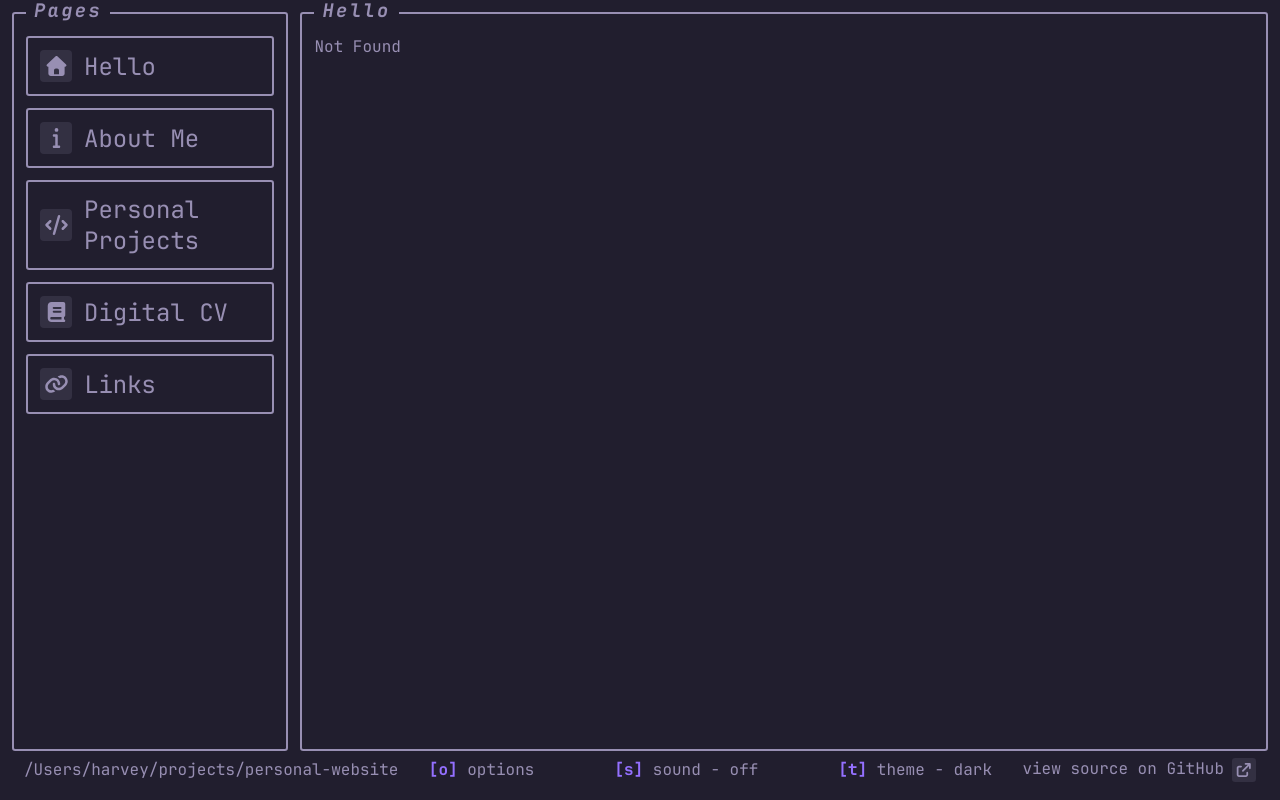
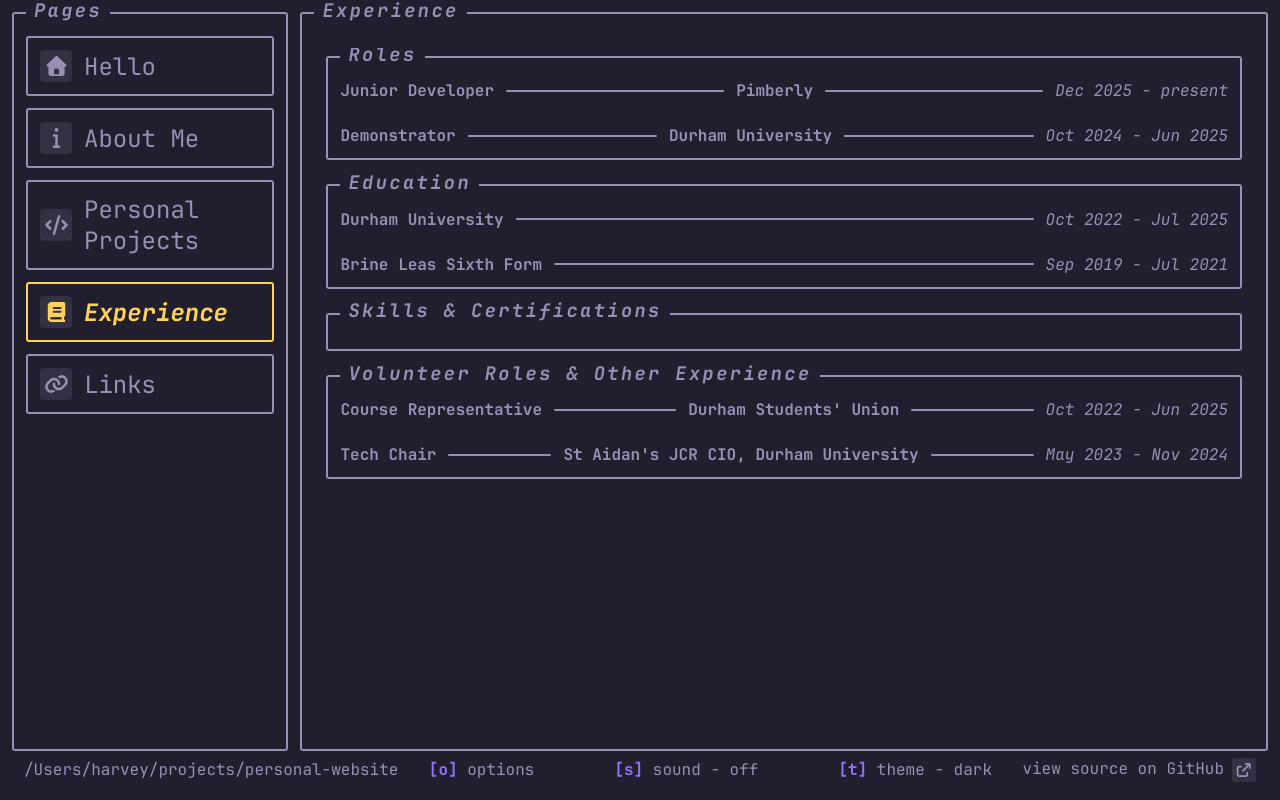
Before and after one commit to harveybalaam/personal-website, a React (Vite) app: page /experience in a window 1280 px wide. Before the commit this address had no page. Built offline with nearby package versions, Linux system fonts and the light colour scheme.

Commit message:
fix: rename cv page to experience

```diff
--- a/src/pages/DigitalCV/Experience/index.tsx
+++ b/src/pages/Experience/Section/index.tsx
@@ -1,15 +1,15 @@
-interface ExperienceProps extends React.PropsWithChildren {
+interface SectionProps extends React.PropsWithChildren {
   date: string;
   location: string;
   role?: string;
 }
 
-export default function Experience({
+export default function Section({
   date,
   children,
   location,
   role,
-}: ExperienceProps) {
+}: SectionProps) {
   return (
     <div>
       <div className="header">
--- a/src/pages/DigitalCV/index.tsx
+++ b/src/pages/Experience/index.tsx
@@ -1,38 +1,38 @@
 import Container from "../../components/Container";
-import Experience from "./Experience";
-import "./DigitalCV.css";
+import Section from "./Section";
+import "./Experience.css";
 
-export default function DigitalCV() {
+export default function Experience() {
   return (
     <div className="cv-content-wrapper">
       <div className="cv-content">
         <div className="cv-content-row">
-          <Container title="Experience">
+          <Container title="Roles">
             <div className="cv-content-section">
-              <Experience
+              <Section
                 date="Dec 2025 - present"
                 location="Pimberly"
                 role="Junior Developer"
-              ></Experience>
-              <Experience
+              ></Section>
+              <Section
                 date="Oct 2024 - Jun 2025"
                 location="Durham University"
                 role="Demonstrator"
-              ></Experience>
+              ></Section>
             </div>
           </Container>
         </div>
         <div className="cv-content-row">
           <Container title="Education">
             <div className="cv-content-section">
-              <Experience
+              <Section
                 date="Oct 2022 - Jul 2025"
                 location="Durham University"
-              ></Experience>
-              <Experience
+              ></Section>
+              <Section
                 date="Sep 2019 - Jul 2021"
                 location="Brine Leas Sixth Form"
-              ></Experience>
+              ></Section>
             </div>
           </Container>
           <Container title="Skills & Certifications">
@@ -42,16 +42,16 @@ export default function DigitalCV() {
         <div className="cv-content-row">
           <Container title="Volunteer Roles & Other Experience">
             <div className="cv-content-section">
-              <Experience
+              <Section
                 date="Oct 2022 - Jun 2025"
                 location="Durham Students' Union"
                 role="Course Representative"
-              ></Experience>
-              <Experience
+              ></Section>
+              <Section
                 date="May 2023 - Nov 2024"
                 location="St Aidan's JCR CIO, Durham University"
                 role="Tech Chair"
-              ></Experience>
+              ></Section>
             </div>
           </Container>
         </div>
--- a/src/routeTree.gen.ts
+++ b/src/routeTree.gen.ts
@@ -11,7 +11,7 @@
 import { Route as rootRouteImport } from './routes/__root'
 import { Route as ProjectsRouteImport } from './routes/projects'
 import { Route as LinksRouteImport } from './routes/links'
-import { Route as DigitalCvRouteImport } from './routes/digital-cv'
+import { Route as ExperienceRouteImport } from './routes/experience'
 import { Route as AboutRouteImport } from './routes/about'
 import { Route as IndexRouteImport } from './routes/index'
 
@@ -25,9 +25,9 @@ const LinksRoute = LinksRouteImport.update({
   path: '/links',
   getParentRoute: () => rootRouteImport,
 } as any)
-const DigitalCvRoute = DigitalCvRouteImport.update({
-  id: '/digital-cv',
-  path: '/digital-cv',
+const ExperienceRoute = ExperienceRouteImport.update({
+  id: '/experience',
+  path: '/experience',
   getParentRoute: () => rootRouteImport,
 } as any)
 const AboutRoute = AboutRouteImport.update({
@@ -44,14 +44,14 @@ const IndexRoute = IndexRouteImport.update({
 export interface FileRoutesByFullPath {
   '/': typeof IndexRoute
   '/about': typeof AboutRoute
-  '/digital-cv': typeof DigitalCvRoute
+  '/experience': typeof ExperienceRoute
   '/links': typeof LinksRoute
   '/projects': typeof ProjectsRoute
 }
 export interface FileRoutesByTo {
   '/': typeof IndexRoute
   '/about': typeof AboutRoute
-  '/digital-cv': typeof DigitalCvRoute
+  '/experience': typeof ExperienceRoute
   '/links': typeof LinksRoute
   '/projects': typeof ProjectsRoute
 }
@@ -59,22 +59,22 @@ export interface FileRoutesById {
   __root__: typeof rootRouteImport
   '/': typeof IndexRoute
   '/about': typeof AboutRoute
-  '/digital-cv': typeof DigitalCvRoute
+  '/experience': typeof ExperienceRoute
   '/links': typeof LinksRoute
   '/projects': typeof ProjectsRoute
 }
 export interface FileRouteTypes {
   fileRoutesByFullPath: FileRoutesByFullPath
-  fullPaths: '/' | '/about' | '/digital-cv' | '/links' | '/projects'
+  fullPaths: '/' | '/about' | '/experience' | '/links' | '/projects'
   fileRoutesByTo: FileRoutesByTo
-  to: '/' | '/about' | '/digital-cv' | '/links' | '/projects'
-  id: '__root__' | '/' | '/about' | '/digital-cv' | '/links' | '/projects'
+  to: '/' | '/about' | '/experience' | '/links' | '/projects'
+  id: '__root__' | '/' | '/about' | '/experience' | '/links' | '/projects'
   fileRoutesById: FileRoutesById
 }
 export interface RootRouteChildren {
   IndexRoute: typeof IndexRoute
   AboutRoute: typeof AboutRoute
-  DigitalCvRoute: typeof DigitalCvRoute
+  ExperienceRoute: typeof ExperienceRoute
   LinksRoute: typeof LinksRoute
   ProjectsRoute: typeof ProjectsRoute
 }
@@ -95,11 +95,11 @@ declare module '@tanstack/react-router' {
       preLoaderRoute: typeof LinksRouteImport
       parentRoute: typeof rootRouteImport
     }
-    '/digital-cv': {
-      id: '/digital-cv'
-      path: '/digital-cv'
-      fullPath: '/digital-cv'
-      preLoaderRoute: typeof DigitalCvRouteImport
+    '/experience': {
+      id: '/experience'
+      path: '/experience'
+      fullPath: '/experience'
+      preLoaderRoute: typeof ExperienceRouteImport
       parentRoute: typeof rootRouteImport
     }
     '/about': {
@@ -122,7 +122,7 @@ declare module '@tanstack/react-router' {
 const rootRouteChildren: RootRouteChildren = {
   IndexRoute: IndexRoute,
   AboutRoute: AboutRoute,
-  DigitalCvRoute: DigitalCvRoute,
+  ExperienceRoute: ExperienceRoute,
   LinksRoute: LinksRoute,
   ProjectsRoute: ProjectsRoute,
 }
--- a/src/routes/__root.tsx
+++ b/src/routes/__root.tsx
@@ -19,8 +19,8 @@ const convertPathnameToTitle = (pathname: string) => {
       return "About Me";
     case "/projects":
       return "Personal Projects";
-    case "/digital-cv":
-      return "Digital CV";
+    case "/experience":
+      return "Experience";
     case "/links":
       return "Links";
     default:
@@ -56,9 +56,9 @@ function RootLayout() {
         />
         <SidebarSection
           iconBefore={faBook}
-          route="/digital-cv"
+          route="/experience"
           theme="yellow"
-          title="Digital CV"
+          title="Experience"
         />
         <SidebarSection
           iconBefore={faLink}
--- a/src/routes/digital-cv.tsx
+++ /dev/null
@@ -1,6 +0,0 @@
-import { createFileRoute } from "@tanstack/react-router";
-import DigitalCV from "../pages/DigitalCV";
-
-export const Route = createFileRoute("/digital-cv")({
-  component: DigitalCV,
-});
--- /dev/null
+++ b/src/routes/experience.tsx
@@ -0,0 +1,6 @@
+import { createFileRoute } from "@tanstack/react-router";
+import Experience from "../pages/Experience";
+
+export const Route = createFileRoute("/experience")({
+  component: Experience,
+});
```
Also changed, not shown: src/pages/Experience/Experience.css (renamed from src/pages/DigitalCV/DigitalCV.css).
